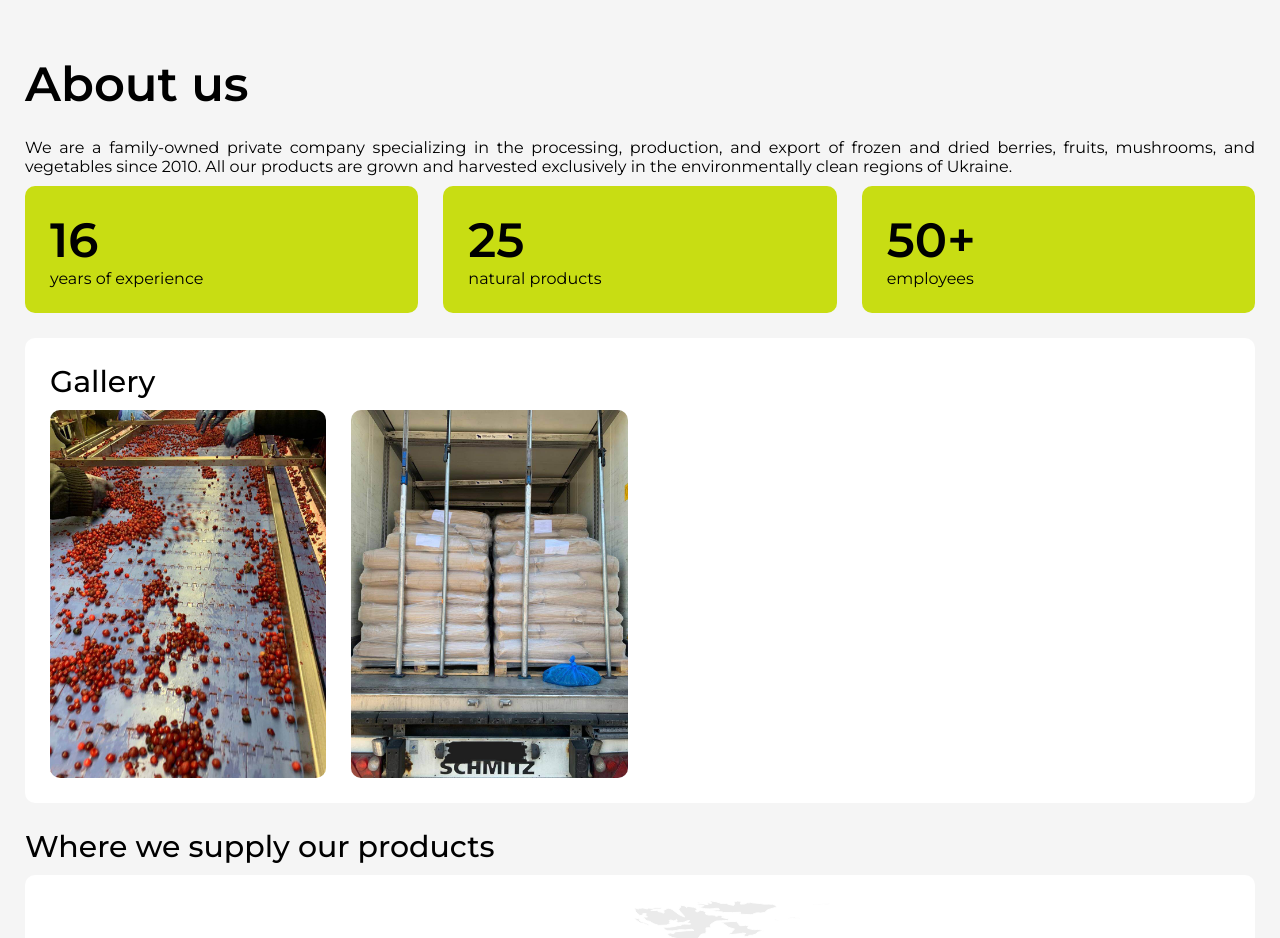
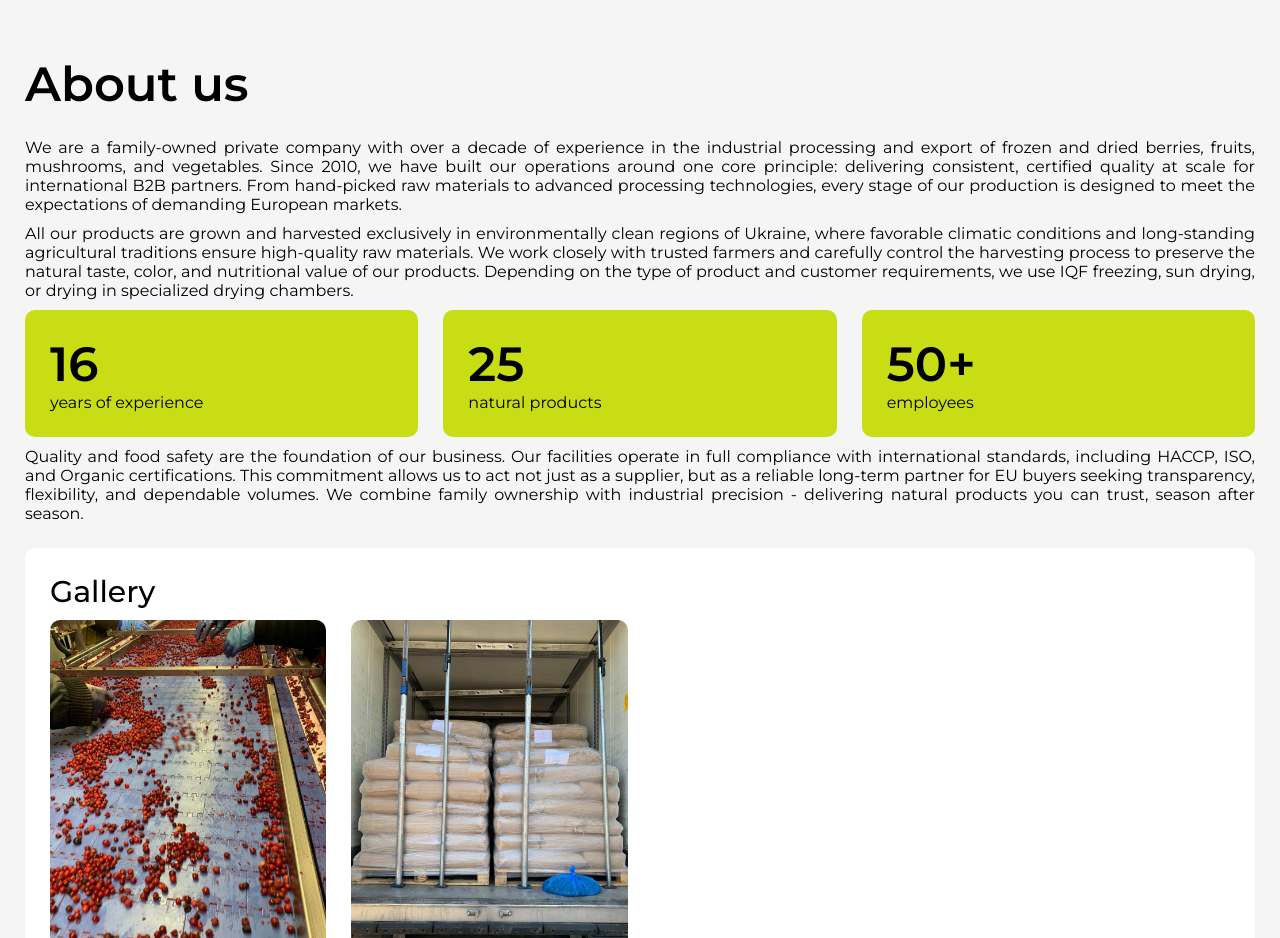
Before and after one commit to stepandordiai/yagoda-karpat, a Next.js app: page /en in a window 1280 px wide. Shown: the part 840-1778 px from the top of the page. Built offline with nearby package versions, Linux system fonts and the light colour scheme.

Commit message:
feat: update AboutUs section

```diff
--- a/messages/cs.json
+++ b/messages/cs.json
@@ -55,7 +55,9 @@
 	},
 
 	"about_us": {
-		"title": "Jsme rodinná soukromá společnost specializující se na zpracování, výrobu a export mražených a sušených bobulí, ovoce, hub a zeleniny od roku 2010. Všechny naše produkty jsou pěstovány a sklizeny výhradně v ekologicky čistých regionech Ukrajiny.",
+		"paragraph1": "Jsme rodinná soukromá společnost s více než desetiletou zkušeností v oblasti průmyslového zpracování a exportu mražených a sušených bobulovin, ovoce, hub a zeleniny. Od roku 2010 budujeme naši činnost na jasném cíli: poskytovat stabilní, certifikovanou kvalitu ve velkých objemech pro profesionální B2B partnery na evropských trzích. Od ručně sbíraných surovin až po moderní technologie zpracování je každý krok výroby přizpůsoben požadavkům náročných mezinárodních odběratelů.",
+		"paragraph2": "Veškeré naše produkty jsou pěstovány a sklizeny výhradně v ekologicky čistých regionech Ukrajiny, kde příznivé klimatické podmínky a dlouholeté zemědělské tradice zajišťují vysokou kvalitu surovin. Úzce spolupracujeme s ověřenými farmáři a pečlivě kontrolujeme proces sklizně, abychom zachovali přirozenou chuť, barvu a nutriční hodnotu produktů. V závislosti na typu produktu a požadavcích zákazníka využíváme technologie IQF mražení, sušení na slunci nebo sušení ve speciálních sušicích komorách.",
+		"paragraph3": "Kvalita a bezpečnost potravin jsou základem našeho podnikání. Naše výrobní provozy splňují mezinárodní standardy, včetně certifikací HACCP, ISO a Organic. Díky tomu vystupujeme nejen jako dodavatel, ale jako spolehlivý dlouhodobý partner pro evropské odběratele, kteří hledají transparentnost, flexibilitu a stabilní dodávky. Spojujeme rodinné hodnoty s průmyslovou precizností — a dodáváme přírodní produkty, na které se lze dlouhodobě spolehnout.",
 		"year": "let zkušeností",
 		"product": "přírodní produkty",
 		"volume": "zaměstnanců",
--- a/messages/en.json
+++ b/messages/en.json
@@ -55,7 +55,9 @@
 	},
 
 	"about_us": {
-		"title": "We are a family-owned private company specializing in the processing, production, and export of frozen and dried berries, fruits, mushrooms, and vegetables since 2010. All our products are grown and harvested exclusively in the environmentally clean regions of Ukraine",
+		"paragraph1": "We are a family-owned private company with over a decade of experience in the industrial processing and export of frozen and dried berries, fruits, mushrooms, and vegetables. Since 2010, we have built our operations around one core principle: delivering consistent, certified quality at scale for international B2B partners. From hand-picked raw materials to advanced processing technologies, every stage of our production is designed to meet the expectations of demanding European markets.",
+		"paragraph2": "All our products are grown and harvested exclusively in environmentally clean regions of Ukraine, where favorable climatic conditions and long-standing agricultural traditions ensure high-quality raw materials. We work closely with trusted farmers and carefully control the harvesting process to preserve the natural taste, color, and nutritional value of our products. Depending on the type of product and customer requirements, we use IQF freezing, sun drying, or drying in specialized drying chambers.",
+		"paragraph3": "Quality and food safety are the foundation of our business. Our facilities operate in full compliance with international standards, including HACCP, ISO, and Organic certifications. This commitment allows us to act not just as a supplier, but as a reliable long-term partner for EU buyers seeking transparency, flexibility, and dependable volumes. We combine family ownership with industrial precision - delivering natural products you can trust, season after season.",
 		"year": "years of experience",
 		"product": "natural products",
 		"volume": "employees",
--- a/messages/uk.json
+++ b/messages/uk.json
@@ -55,7 +55,9 @@
 	},
 
 	"about_us": {
-		"title": "Ми — сімейна приватна компанія, яка спеціалізується на переробці, виробництві та експорті заморожених і сушених ягід, фруктів, грибів та овочів з 2010 року. Вся наша продукція вирощується та збирається виключно в екологічно чистих регіонах України",
+		"paragraph1": "Ми — сімейна приватна компанія з понад десятирічним досвідом у сфері промислової переробки та експорту заморожених і сушених ягід, фруктів, грибів та овочів. З 2010 року ми будуємо нашу діяльність навколо ключового принципу — стабільна, сертифікована якість у промислових обсягах для професійних B2B-партнерів. Від ручного збору сировини до сучасних технологій обробки кожен етап виробництва відповідає вимогам європейських ринків.",
+		"paragraph2": "Уся наша продукція вирощується та збирається виключно в екологічно чистих регіонах України, де сприятливі кліматичні умови та давні аграрні традиції забезпечують високу якість сировини. Ми тісно співпрацюємо з перевіреними фермерами та ретельно контролюємо процес збору, щоб зберегти природний смак, колір і поживну цінність продуктів. Залежно від типу продукції та вимог клієнта ми застосовуємо технології IQF-заморожування, сушіння на сонці або сушіння у спеціальних сушильних камерах.",
+		"paragraph3": "Якість і безпека харчових продуктів є основою нашого бізнесу. Наші виробничі потужності працюють відповідно до міжнародних стандартів, зокрема HACCP, ISO та Organic. Це дозволяє нам бути не лише постачальником, а надійним довгостроковим партнером для європейських покупців, які цінують прозорість, гнучкість і стабільні обсяги поставок. Ми поєднуємо сімейні цінності з промисловою точністю — постачаючи натуральну продукцію, якій можна довіряти сезон за сезоном.",
 		"year": "років досвіду",
 		"product": "натуральних продуктів",
 		"volume": "працівників",
--- a/src/app/components/AboutUs/AboutUs.scss
+++ b/src/app/components/AboutUs/AboutUs.scss
@@ -1,12 +1,14 @@
-.about-us__sec-info {
+.about-us-container {
 	text-align: justify;
+	display: flex;
+	flex-direction: column;
+	gap: 10px;
 }
 
 .about-us__stats {
 	display: grid;
 	grid-template-columns: repeat(3, 1fr);
 	gap: 25px;
-	margin-top: 10px;
 }
 
 .stats-card {
--- a/src/app/components/AboutUs/AboutUs.tsx
+++ b/src/app/components/AboutUs/AboutUs.tsx
@@ -25,7 +25,7 @@ const AboutUs: React.FC<AboutUsProps> = ({ productsData }) => {
 			const response = await fetch("/eu-map.svg");
 			const svgText = await response.text();
 			const svgContainer = document.getElementById(
-				"svgContainer"
+				"svgContainer",
 			) as HTMLDivElement | null;
 
 			if (!svgContainer) return;
@@ -35,10 +35,10 @@ const AboutUs: React.FC<AboutUsProps> = ({ productsData }) => {
 		loadSVG();
 
 		const statsCards = document.querySelectorAll(
-			".stats-card"
+			".stats-card",
 		) as NodeListOf<HTMLDivElement>;
 		const counters = document.querySelectorAll(
-			".counter"
+			".counter",
 		) as NodeListOf<HTMLParagraphElement>;
 		const activatedCards = new Set<number>();
 
@@ -67,15 +67,17 @@ const AboutUs: React.FC<AboutUsProps> = ({ productsData }) => {
 
 		handleCounter();
 
-		document.addEventListener("scroll", handleCounter);
+		window.addEventListener("scroll", handleCounter);
 
-		return () => document.removeEventListener("scroll", handleCounter);
+		return () => window.removeEventListener("scroll", handleCounter);
 	}, []);
 
 	return (
 		<section className="about-us js-about-us" id="about-us">
 			<SectionTitle name={t("about_us_title")} />
-			<h3 className="about-us__sec-info">{t("about_us.title")}.</h3>
+			<div className="about-us-container">
+				<p>{t("about_us.paragraph1")}</p>
+				<p>{t("about_us.paragraph2")}</p>
 				<div className="about-us__stats">
 					<div className="stats-card">
 						<p className="counter" data-value={diffInYears}>
@@ -99,6 +101,9 @@ const AboutUs: React.FC<AboutUsProps> = ({ productsData }) => {
 						<p>{t("about_us.volume")}</p>
 					</div>
 				</div>
+				<p>{t("about_us.paragraph3")}</p>
+			</div>
+
 			<Gallery />
 			<h3 className="world-map__title">{t("about_us.map_title")}</h3>
 			<div className="world-map__container" id="svgContainer"></div>
--- a/src/app/scss/globals.scss
+++ b/src/app/scss/globals.scss
@@ -1,6 +1,10 @@
 @use "./reset" as *;
 @use "./fonts" as *;
 @use "./variables" as *;
+
+html {
+	scroll-behavior: smooth;
+}
 
 body {
 	font-family: "Montserrat", serif;
```
Lines whose indentation alone changed are shown as unchanged.
